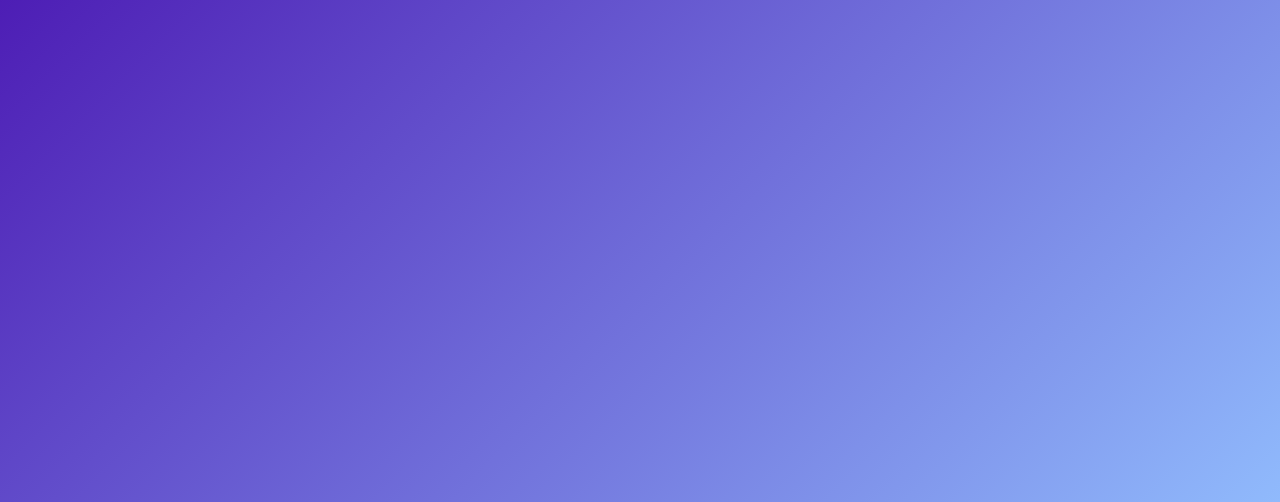
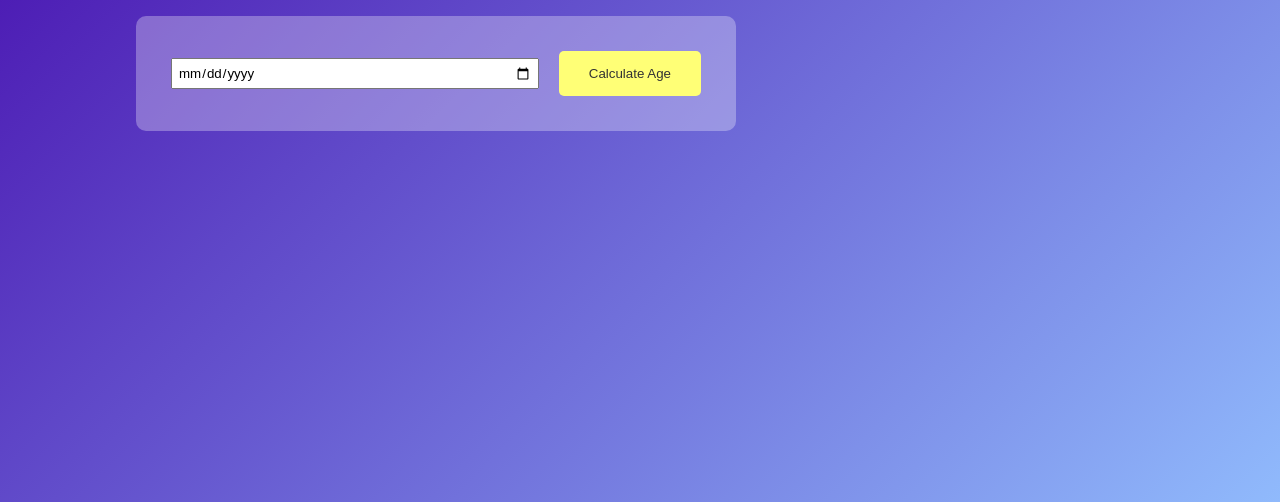
Before and after one commit to LEBONSON/-Age-Calculator-App, a plain HTML site: page index.html in a window 1280 px wide. Shown: the part 298-800 px from the top of the page. Drawn offline with Linux system fonts and the light colour scheme.

Commit message:
mise à jour style  boutton et date

```diff
--- a/style.css
+++ b/style.css
@@ -26,3 +26,30 @@
 .calculator h1 span{
     color: #ffff76; /* color me permet de mettre une couleur au texte */
 }
+
+.input-box{
+    margin:40px 0; /* margin me permet de mettre un espace entre les elements */
+    padding: 35px; /* padding me permet de mettre un espace entre le texte et le bord */
+    border-radius: 10px; /* border-radius me permet de mettre des bords arrondis */
+    background: rgba(255, 255, 255, 0.3); /* background me permet de mettre une couleur de fond */
+    display: flex; /* display me permet de mettre les elements en ligne */
+    align-items: center; /* align-items me permet de centrer les elements verticalement */
+}
+
+.input-box input{
+    flex:1; /* flex me permet de prendre toute la largeur disponible */
+    margin-right: 20px; /* margin-right me permet de mettre un espace entre les elements */
+    padding: 5px; /* padding me permet de mettre un espace entre le texte et le bord */
+    position: relative; /* position me permet de positionner les elements */
+}
+
+.input-box button{
+    background: #ffff76; /* background me permet de mettre une couleur de fond */
+    border: 0; /* border me permet de supprimer la bordure */
+    outline: 0; /* outline me permet de supprimer le contour */
+    padding: 15px 30px; /* padding me permet de mettre un espace entre le texte et le bord */
+    border-radius: 5px; /* border-radius me permet de mettre des bords arrondis */
+    font-weight:500; /* font-weight me permet de mettre une graisse au texte */
+    color:#333; /* color me permet de mettre une couleur au texte */
+    cursor: pointer; /* cursor me permet de changer le curseur */
+}
```
